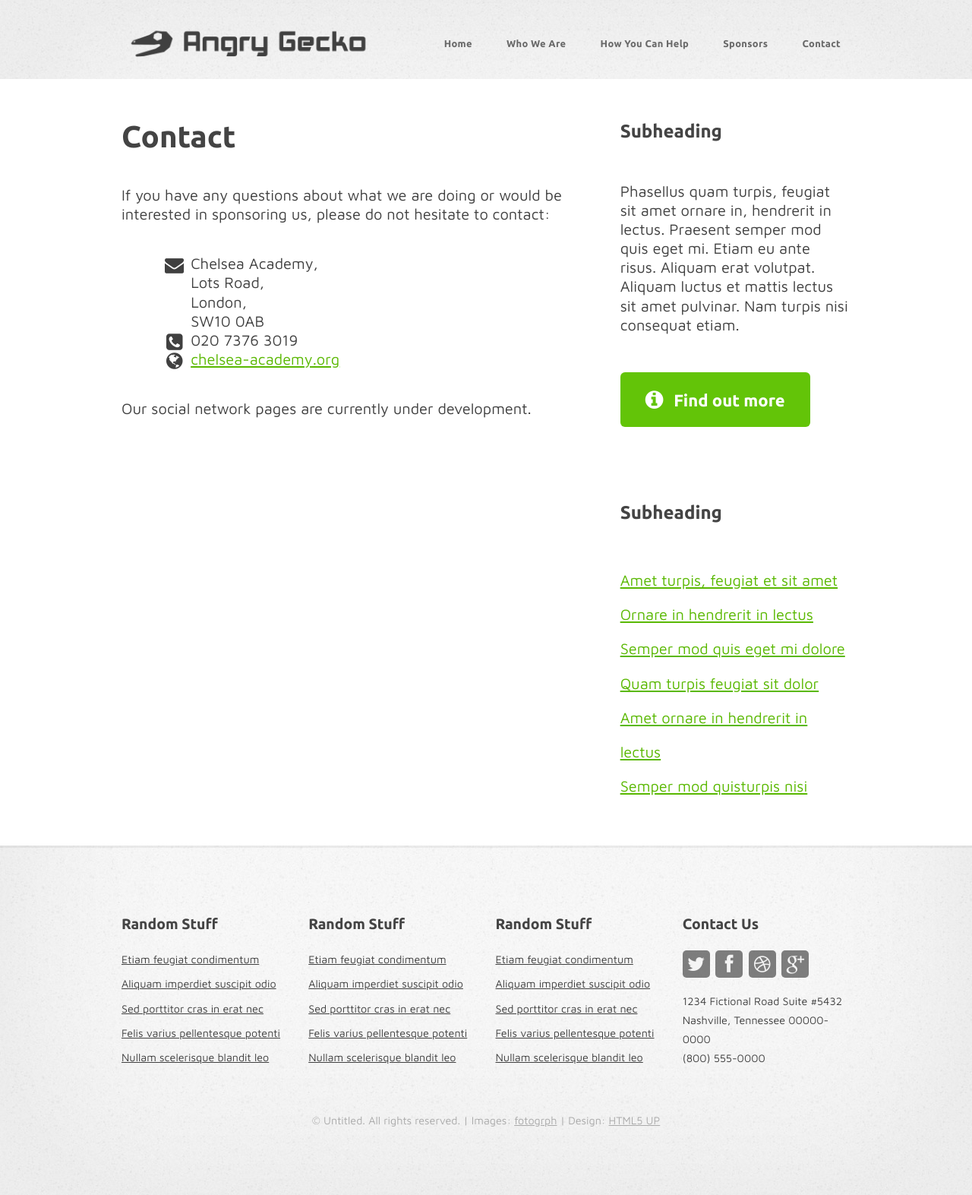
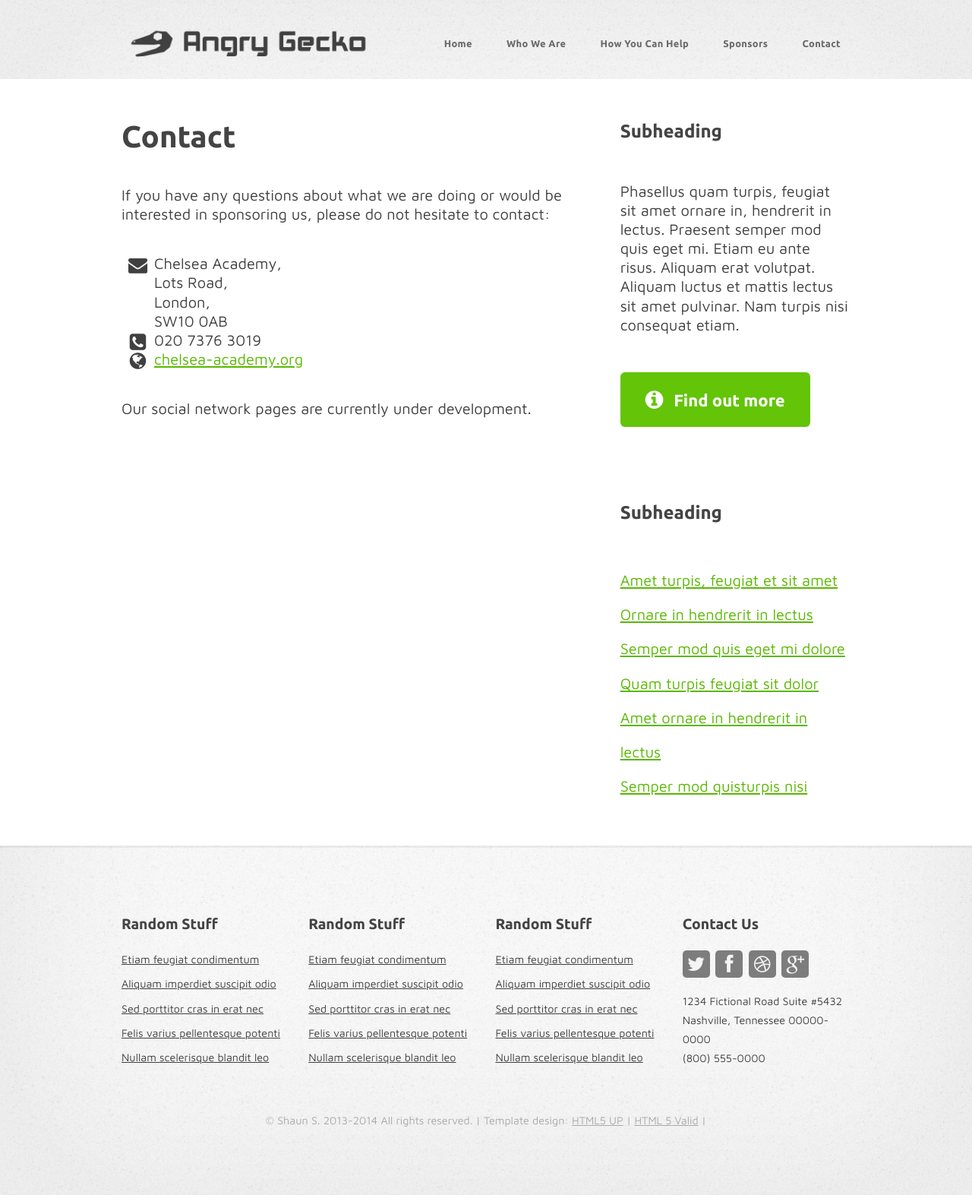
Before and after one commit to theCART/theCART.github.io, a Jekyll site: the page built from contact/index.md, in a window 1280 px wide. Shown: the whole page at 76% size. Built offline with Jekyll 4.4.1, drawn with Linux system fonts in a browser that asks for light colours; Markdown is read by kramdown in place of the engine named in the settings.

Commit message:
adjusting footer

```diff
--- a/_includes/bottom.html
+++ b/_includes/bottom.html
@@ -68,7 +68,7 @@
 					<div class="row">
 						<div class="12u">
 							<div id="copyright">
-								&copy; Untitled. All rights reserved. | Images: <a href="http://fotogrph.com/">fotogrph</a> | Design: <a href="http://html5up.net/">HTML5 UP</a>
+								&copy; Shaun S. 2013-2014 All rights reserved. | Template design: <a href="http://html5up.net/">HTML5 UP</a> | <a href="http://validator.w3.org/check?uri=http%3A%2F%2Fangrygecko.org%2F">HTML 5 Valid</a> |
 							</div>
 						</div>
 					</div>
--- a/css/override.css
+++ b/css/override.css
@@ -93,7 +93,7 @@ h1, h2, h3, h4, h5, h6
 }
 #main-wrapper #content ul.fa-ul
 {
-	padding-left: none;
+	padding-left: 0;
 }
 #main-wrapper #content ul.fa-ul li
 {
```
